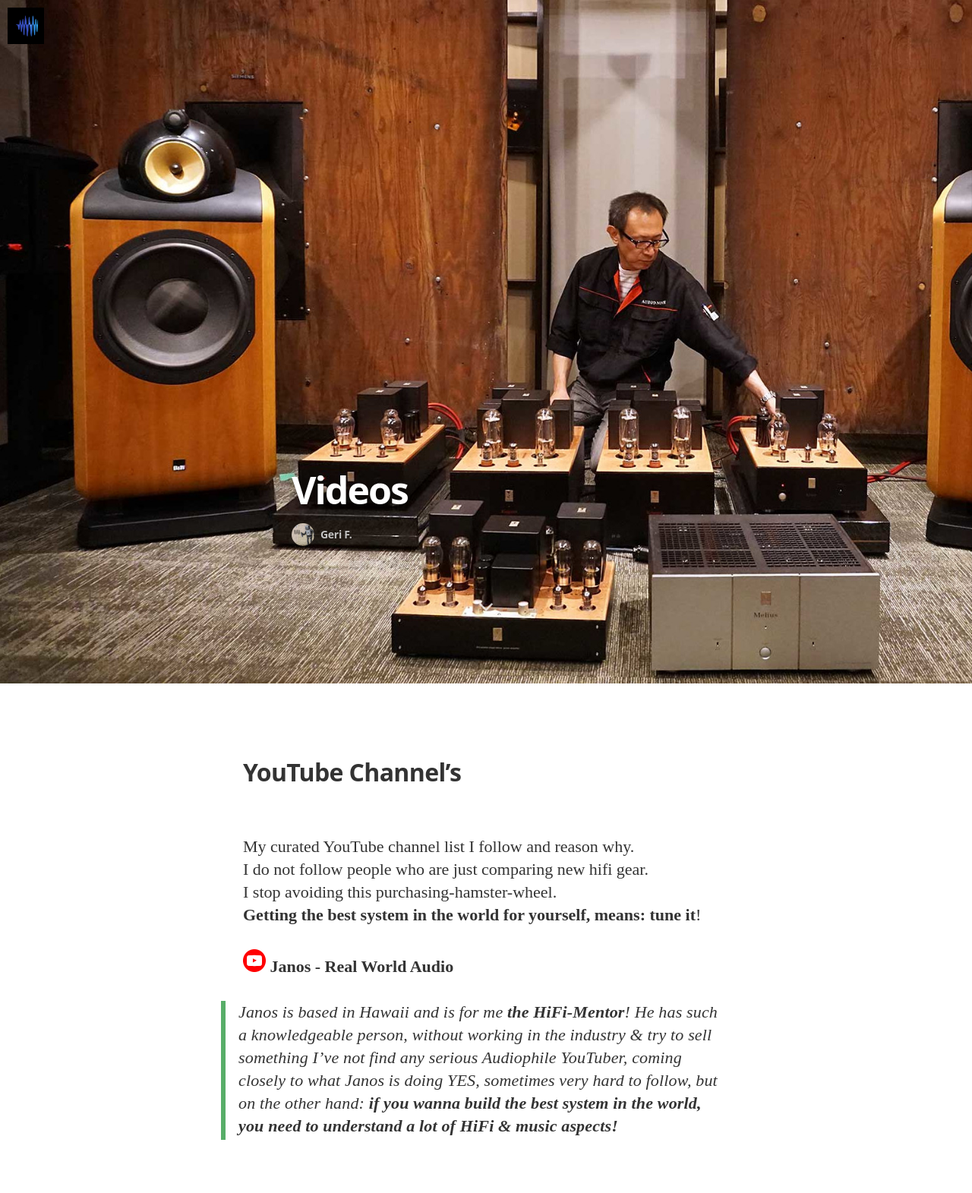
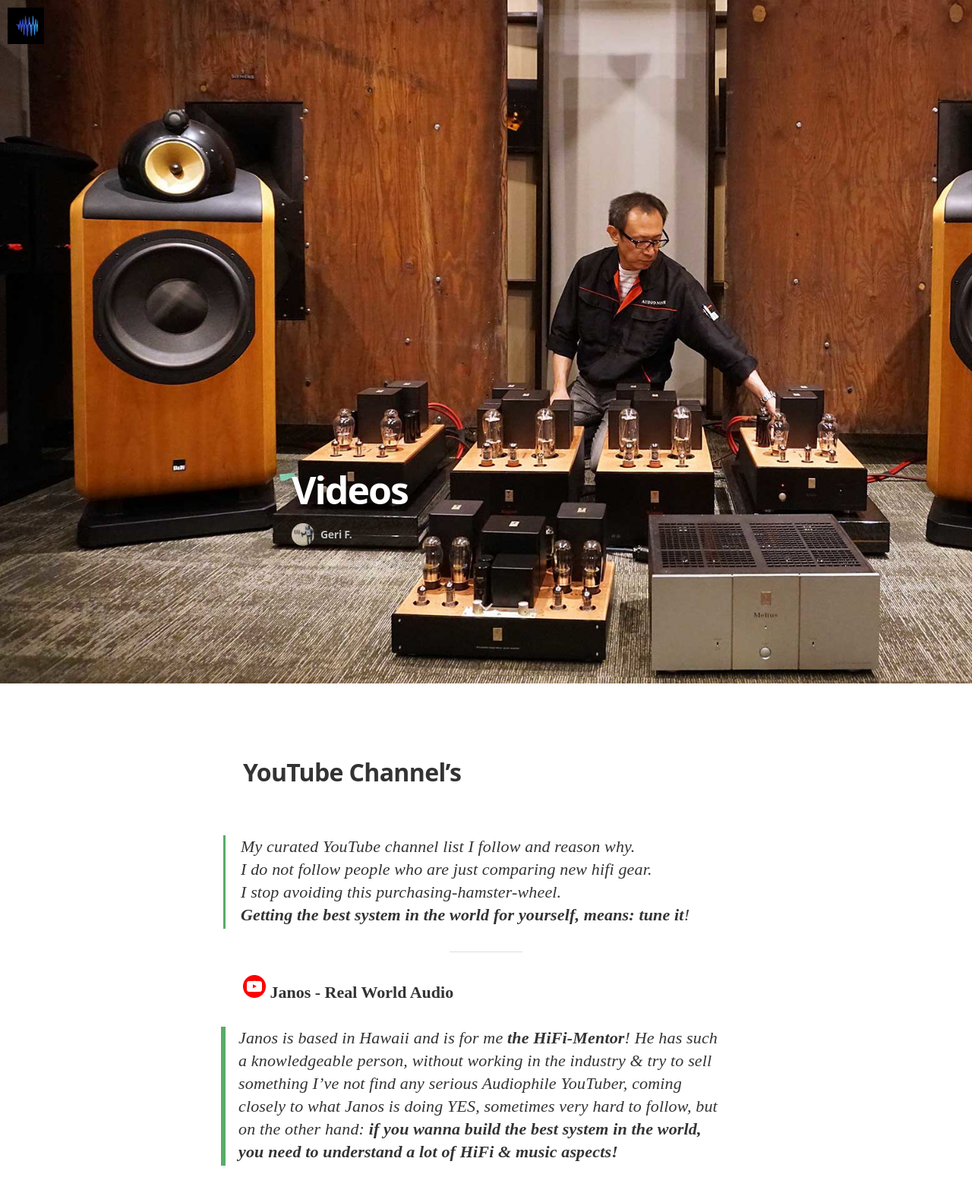
Before and after one commit to geraldfehringer/gerihifi.github.io, a Jekyll site: the page built from videos.md, in a window 1280 px wide. Shown: the top 1571 px of the page at 76% size. Built offline with Jekyll 4.4.1, drawn with Linux system fonts in a browser that asks for light colours; nearby versions of some CDN libraries; some web fonts are replaced; grey boxes are pictures that could not be loaded.

```diff
--- a/videos.md
+++ b/videos.md
@@ -8,10 +8,12 @@ image: /assets/images/youtube-background1.jpg
 ## YouTube Channel's
 <br />
 
-My curated YouTube channel list I follow and reason why. \
-I do not follow people who are just comparing new hifi gear. \
-I stop avoiding this purchasing-hamster-wheel. \
-**Getting the best system in the world for yourself, means: tune it**!
+>My curated YouTube channel list I follow and reason why. \
+>I do not follow people who are just comparing new hifi gear. \
+>I stop avoiding this purchasing-hamster-wheel. \
+>**Getting the best system in the world for yourself, means: tune it**!
+
+---
 
 ![]({{ "/assets/images/youtube.png" | prepend: site.baseurl }} "Janos - Real World Audio") **Janos - Real World Audio**
 
```
